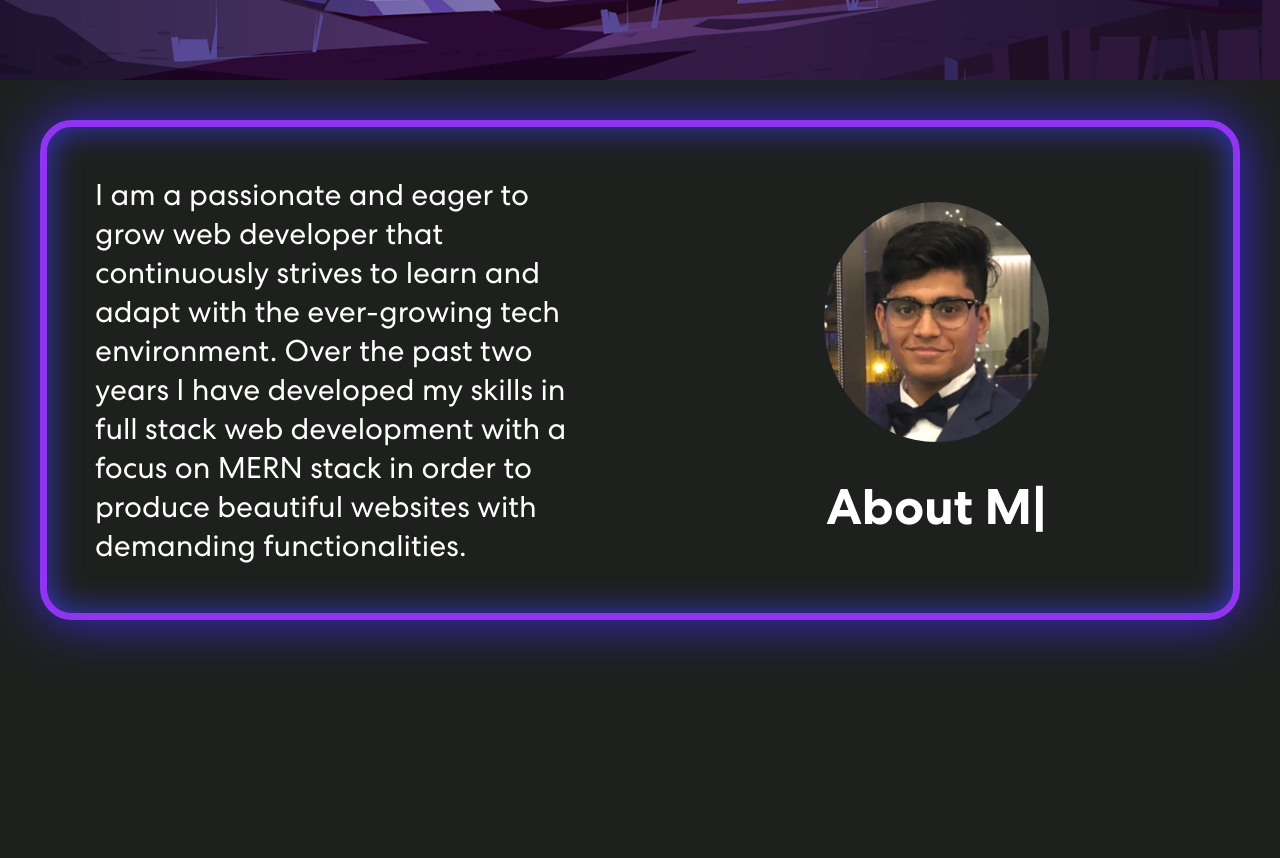
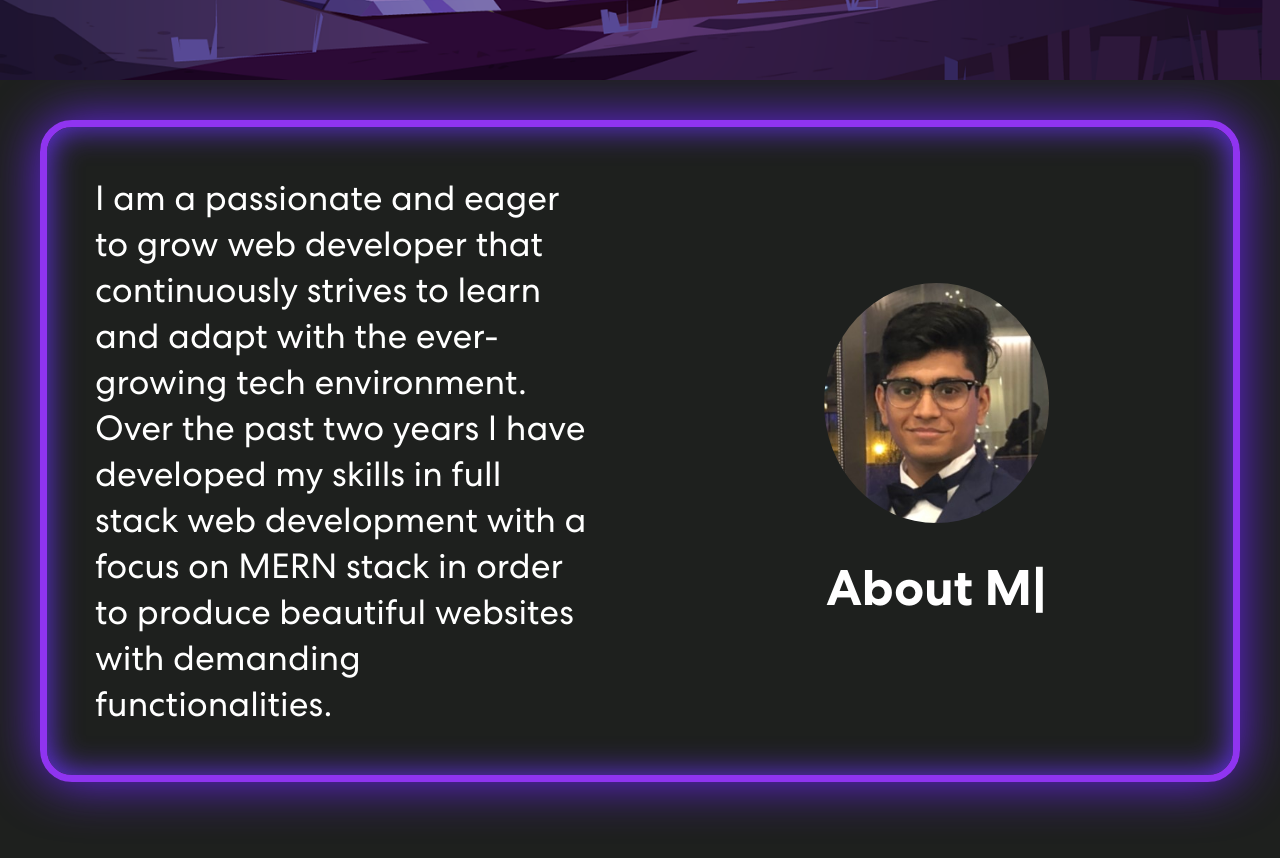
Before and after one commit to PritomDebnath/Portfolio-2.0, a React (Create React App) app: page / in a window 1280 px wide. Shown: the part 920-1778 px from the top of the page. Built offline with nearby package versions, Linux system fonts and the light colour scheme.

Commit message:
font change

```diff
--- a/src/components/About.css
+++ b/src/components/About.css
@@ -18,8 +18,8 @@
         0 0 5em 0  rgb(143, 52, 240);
     }
     50%{
-        box-shadow: inset 0 0 2em 0  rgb(39, 55, 201),
-        0 0 3em 0  rgb(49, 37, 213);
+        box-shadow: inset 0 0 2em 0  rgb(96, 50, 244),
+        0 0 3em 0  rgb(97, 33, 237);
     }
     100%{
         box-shadow: inset 0 0 2em 0  rgb(143, 52, 240),
@@ -39,7 +39,7 @@
     justify-content: center;
     align-items: center;
     padding: 3rem;
-    font-size: 30px;
+    font-size:35px;
 }
 .picture img{
     border-radius: 50%;
```
